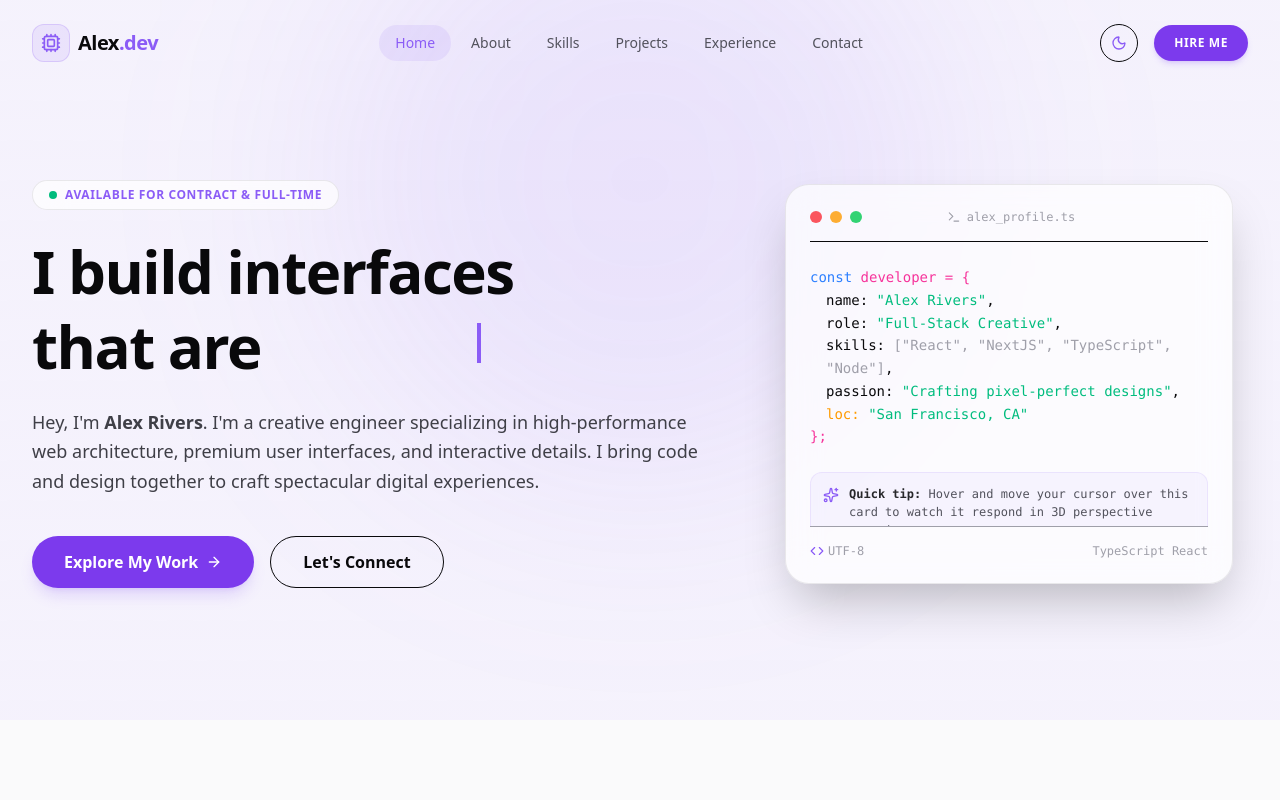
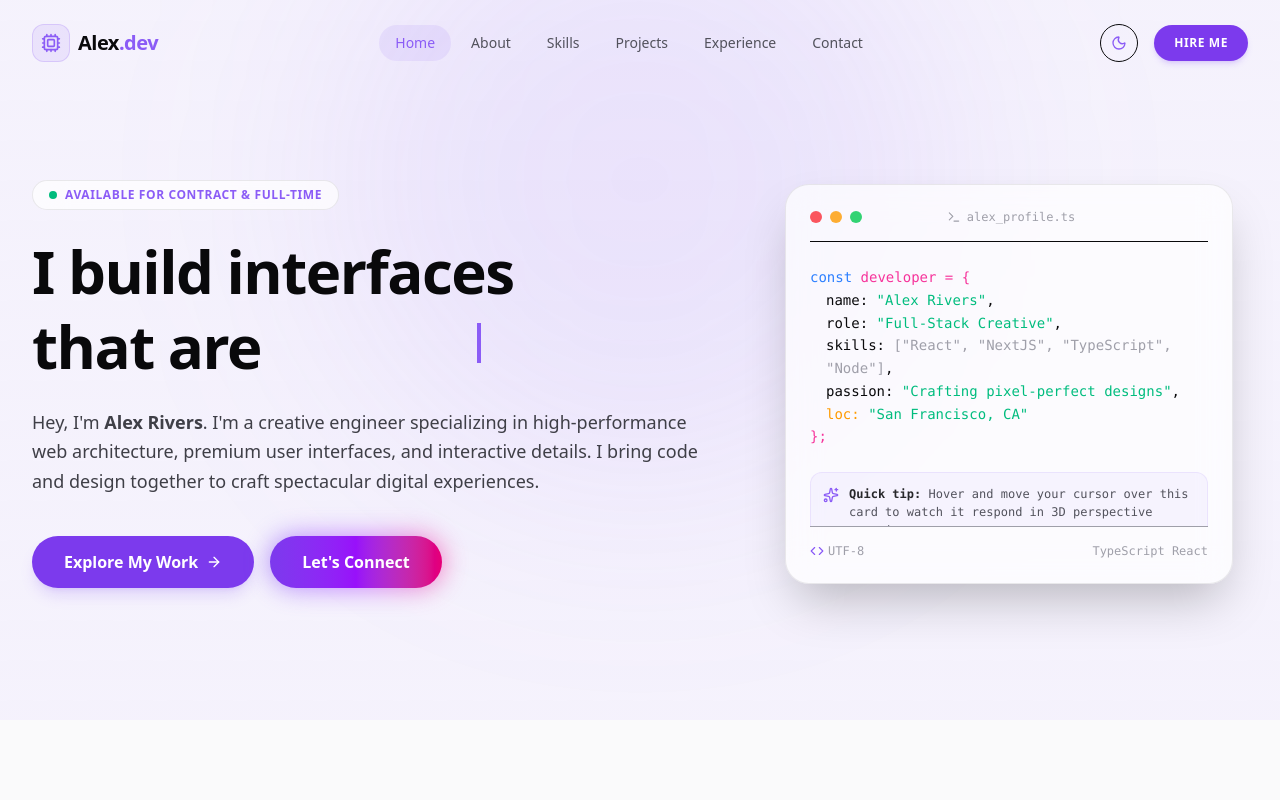
Before and after one commit to Ishaan-SD/portfolio, a Next.js app: page / in a window 1280 px wide. Shown: the top 800 px of the page. Built offline with nearby package versions, Linux system fonts and the light colour scheme.

Commit message:
Style update: Upgrade Let's Connect button to an ultra-premium glowing neon gradient action component

```diff
--- a/src/components/Hero.tsx
+++ b/src/components/Hero.tsx
@@ -116,22 +116,28 @@ export default function Hero() {
           </p>
 
           {/* Action CTAs */}
-          <div className="flex flex-col sm:flex-row gap-4 w-full sm:w-auto mt-4">
+          <div className="flex flex-col sm:flex-row items-center gap-4 w-full sm:w-auto mt-4">
             <a
               href="#projects"
               onClick={(e) => scrollToSection(e, "projects")}
-              className="flex items-center justify-center gap-2 h-13 px-8 rounded-full font-bold bg-brand-600 hover:bg-brand-700 text-white shadow-lg shadow-brand-500/20 hover:shadow-brand-500/35 transition-all duration-300 group cursor-pointer"
+              className="flex items-center justify-center gap-2 w-full sm:w-auto h-13 px-8 rounded-full font-bold bg-brand-600 hover:bg-brand-700 text-white shadow-lg shadow-brand-500/20 hover:shadow-brand-500/35 transition-all duration-300 group cursor-pointer"
             >
               Explore My Work
               <ArrowRight className="w-4 h-4 group-hover:translate-x-1 transition-transform" />
             </a>
+            <div className="relative group/btn w-full sm:w-auto">
+              {/* Glowing Background layer */}
+              <div className="absolute -inset-0.5 bg-gradient-to-r from-brand-500 via-purple-500 to-pink-500 rounded-full blur-md opacity-60 group-hover/btn:opacity-90 group-hover/btn:blur-lg transition-all duration-300" />
+
+              {/* Actual Button */}
               <a
                 href="#contact"
                 onClick={(e) => scrollToSection(e, "contact")}
-              className="flex items-center justify-center gap-2 h-13 px-8 rounded-full font-bold border border-card-border hover:bg-black/5 dark:hover:bg-white/5 text-foreground transition-all duration-300 cursor-pointer"
+                className="relative flex items-center justify-center gap-2 w-full sm:w-auto h-13 px-8 rounded-full font-bold bg-gradient-to-r from-brand-600 via-purple-600 to-pink-600 hover:from-brand-500 hover:via-purple-500 hover:to-pink-500 text-white transition-all duration-300 cursor-pointer"
               >
                 Let&apos;s Connect
               </a>
+            </div>
           </div>
         </div>
 
```
Lines whose indentation alone changed are shown as unchanged.
